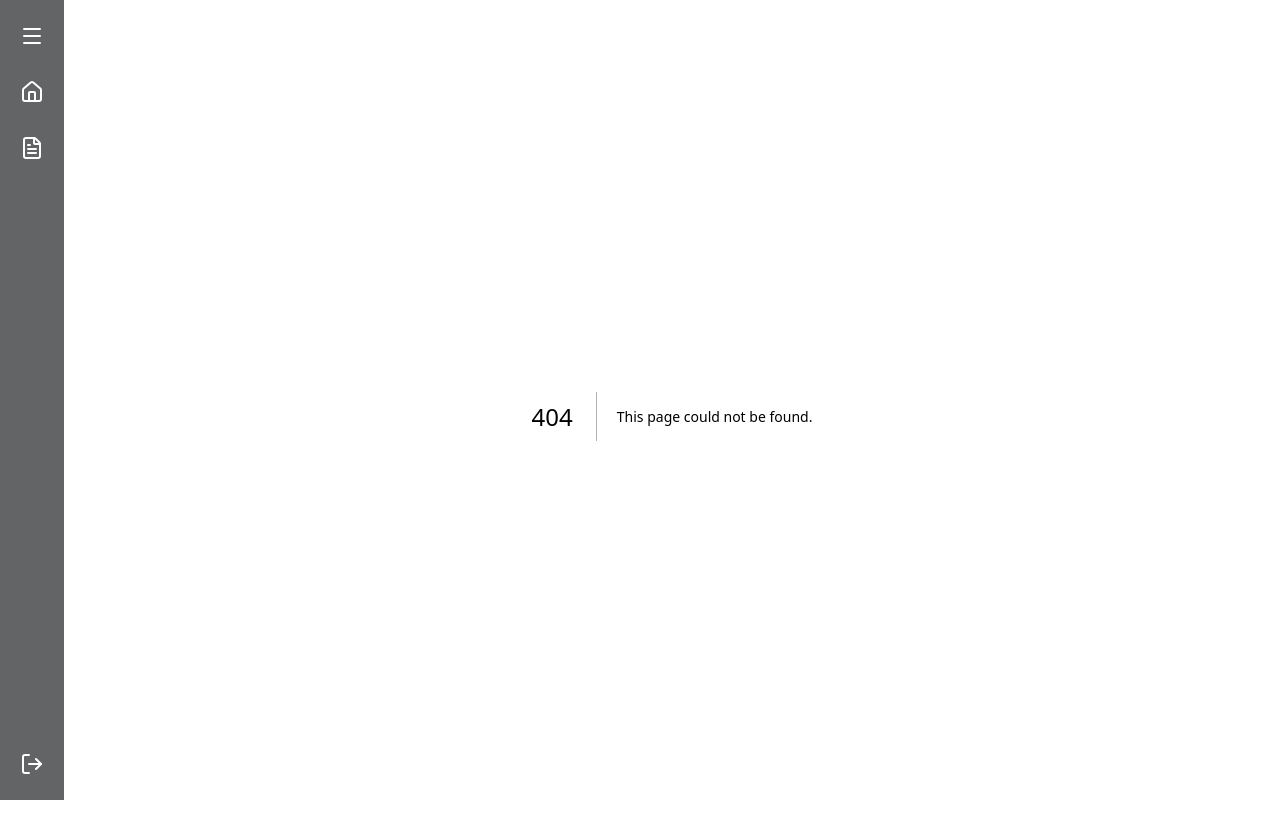
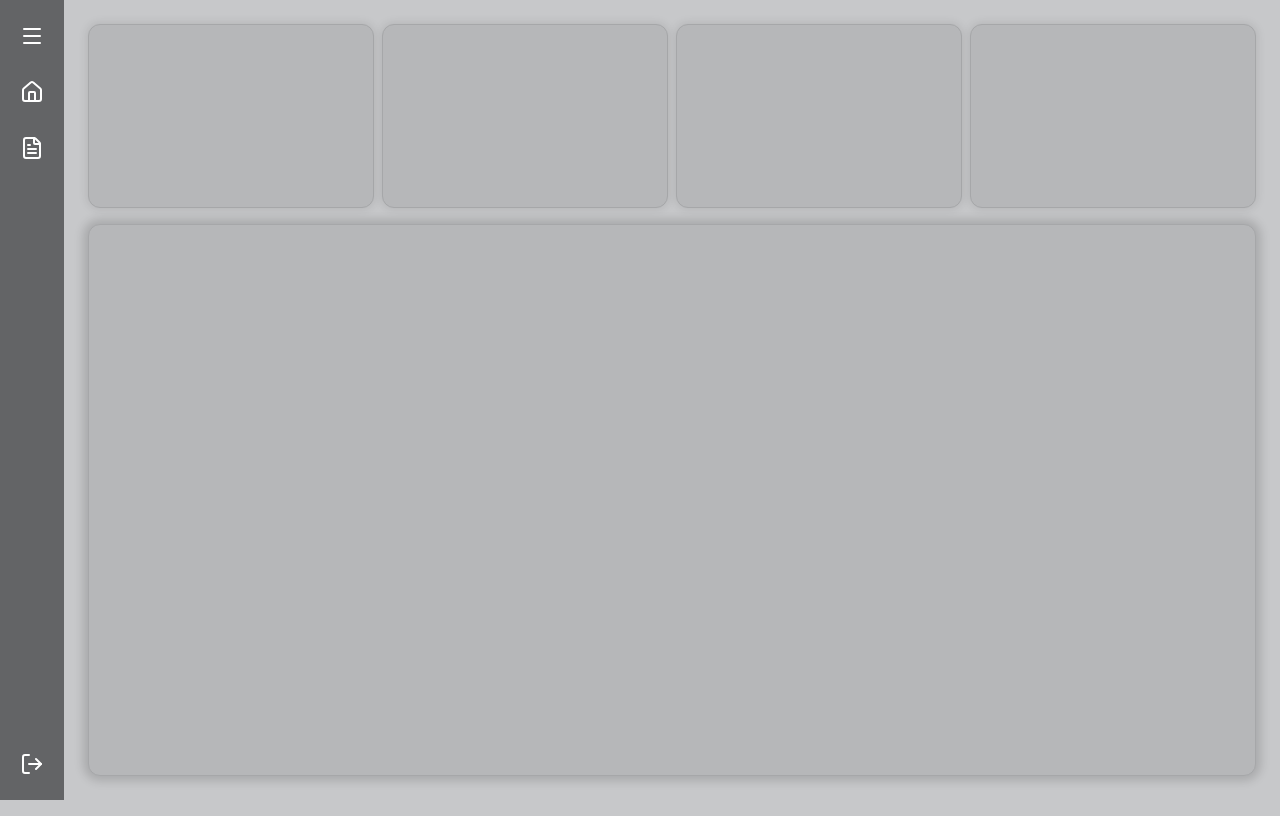
Before and after one commit to CMSC447-Team-9/Visa-Dashboard-Project, a Next.js app in the folder front/visa-dashboard-team-9/: page /dashboard in a window 1280 px wide. Before the commit this address had no page. Built offline with nearby package versions, Linux system fonts and the light colour scheme.

Commit message:
(WIP) Dashboard Page Created

```diff
--- /dev/null
+++ b/front/visa-dashboard-team-9/src/app/dashboard/page.tsx
@@ -0,0 +1,22 @@
+"use client"
+
+import { useRef, useState } from "react"
+
+const cardClass1: string = "rounded-xl border border-[#A6A7A9] bg-[#B6B7B9] shadow-[0_0_10px_1px_rgba(0,0,0,0.1)]"
+const cardClass2: string = "rounded-xl border border-[#A6A7A9] bg-[#B6B7B9] shadow-[0_0_10px_5px_rgba(0,0,0,0.15)]"
+export default function Dashboard() {
+
+    // The actual design of the page
+    return (
+        <div className="flex flex-col justify-end w-full h-full p-2 gap-4">
+            <div className={`flex flex-row w-full h-2/8 items-center gap-2`}>
+                <div className={`w-1/4 h-full ${cardClass1}`}></div>
+                <div className={`w-1/4 h-full ${cardClass1}`}></div>
+                <div className={`w-1/4 h-full ${cardClass1}`}></div>
+                <div className={`w-1/4 h-full ${cardClass1}`}></div>
+            </div>
+            <div className={`flex flex-col w-full h-6/8 items-center justify-center gap-4 ${cardClass2}`}>
+            </div>
+        </div>
+    )
+}
```
